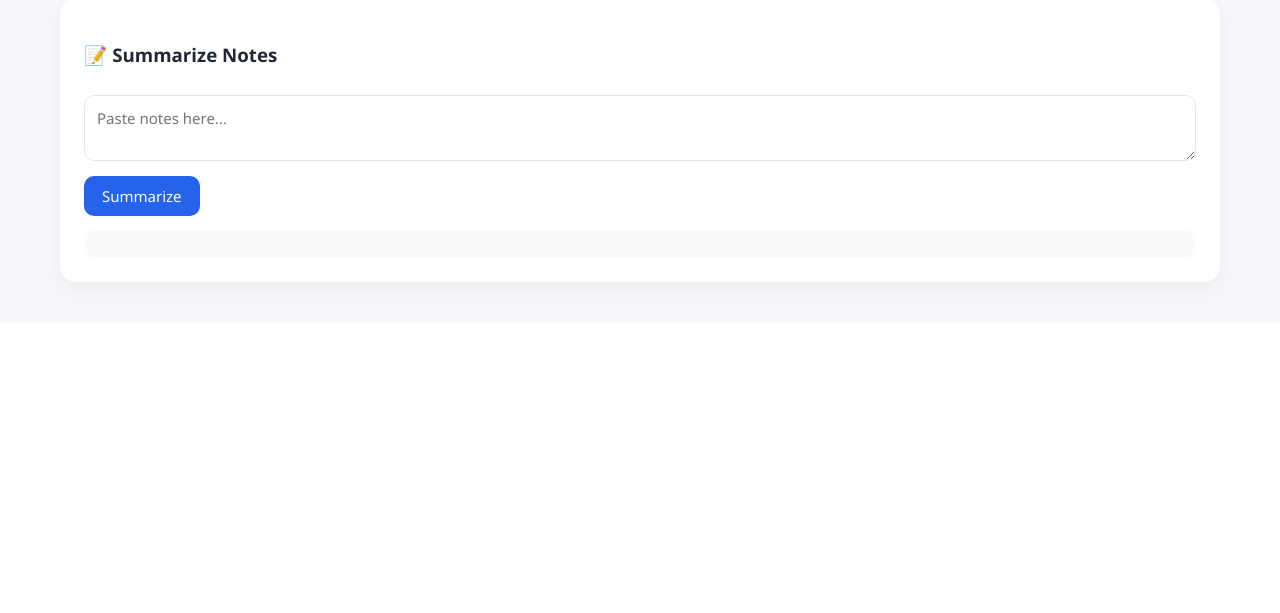
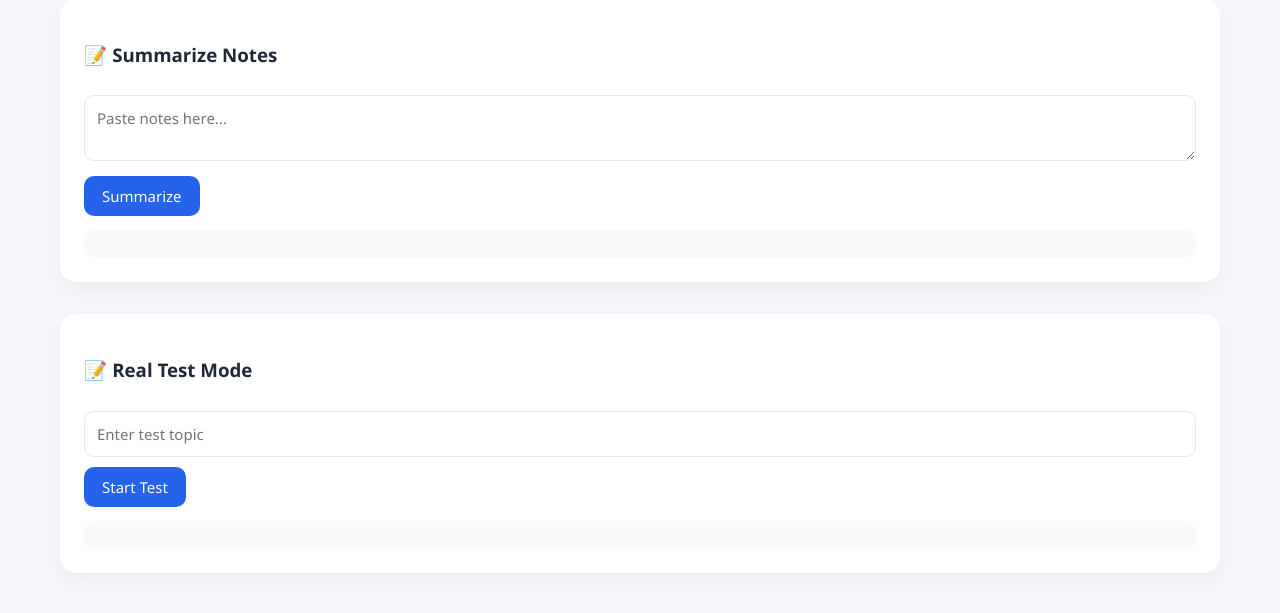
Before and after one commit to Tarunmaker/StudyGPT, a Flask app: page / in a window 1280 px wide. Shown: the part 711-1324 px from the top of the page. Before the commit the page ends 1008 px from the top, so only its background shows below. Run offline with Flask 3, Linux system fonts and the light colour scheme.

Commit message:
Update index.html

```diff
--- a/templates/index.html
+++ b/templates/index.html
@@ -39,6 +39,13 @@
     <div id="summary" class="output"></div>
   </section>
 
+  <section class="card">
+  <h3>📝 Real Test Mode</h3>
+  <input id="testTopic" placeholder="Enter test topic">
+  <button onclick="startTest()">Start Test</button>
+  <div id="testBox" class="output"></div>
+</section>
+
 </div>
 
 <script src="/static/script.js"></script>
```
